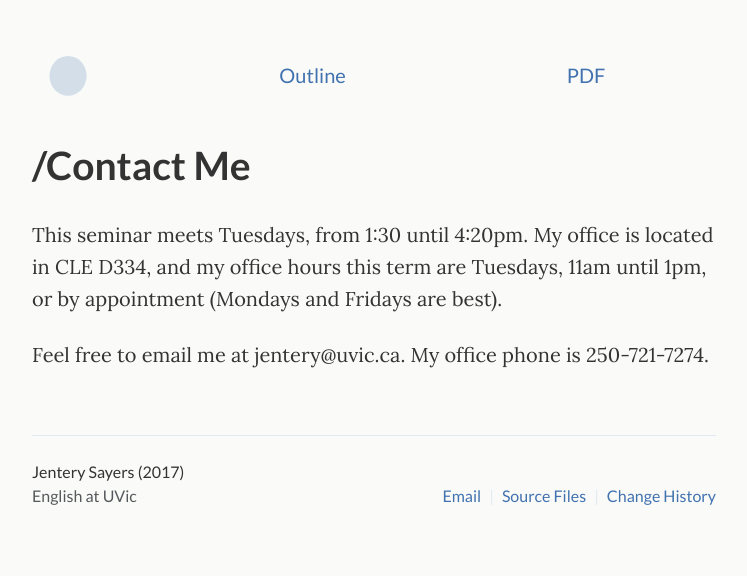
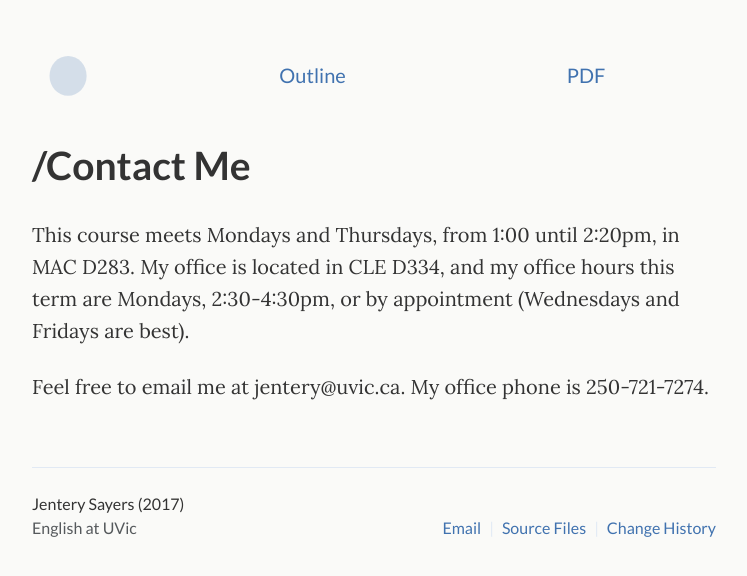
Before and after one commit to jentery/429c, a Jekyll site: the page built from _pages/contact.md, in a window 1280 px wide. Shown: the top 576 px of the page, without its empty margins (266-1013 px from the left). Built offline with Jekyll 4.4.1, drawn with Linux system fonts in a browser that asks for light colours.

Commit message:
Update contact.md

```diff
--- a/_pages/contact.md
+++ b/_pages/contact.md
@@ -5,6 +5,6 @@ permalink: contact/
 subtitle: /Contact Me
 ---
 
-This seminar meets Tuesdays, from 1:30 until 4:20pm. My office is located in CLE D334, and my office hours this term are Tuesdays, 11am until 1pm, or by appointment (Mondays and Fridays are best).
+This course meets Mondays and Thursdays, from 1:00 until 2:20pm, in MAC D283. My office is located in CLE D334, and my office hours this term are Mondays, 2:30-4:30pm, or by appointment (Wednesdays and Fridays are best).
 
 Feel free to email me at jentery@uvic.ca. My office phone is 250-721-7274.
```
